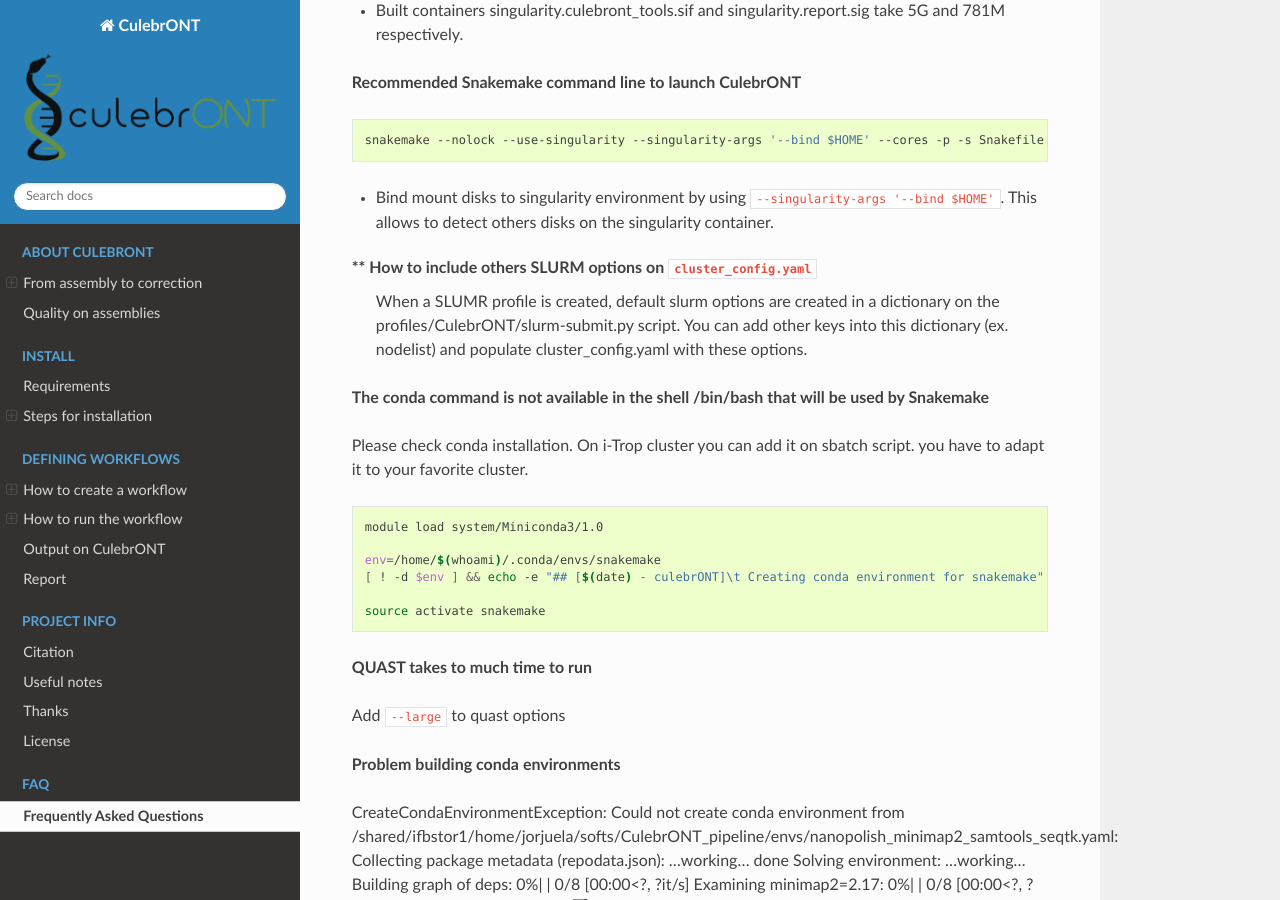
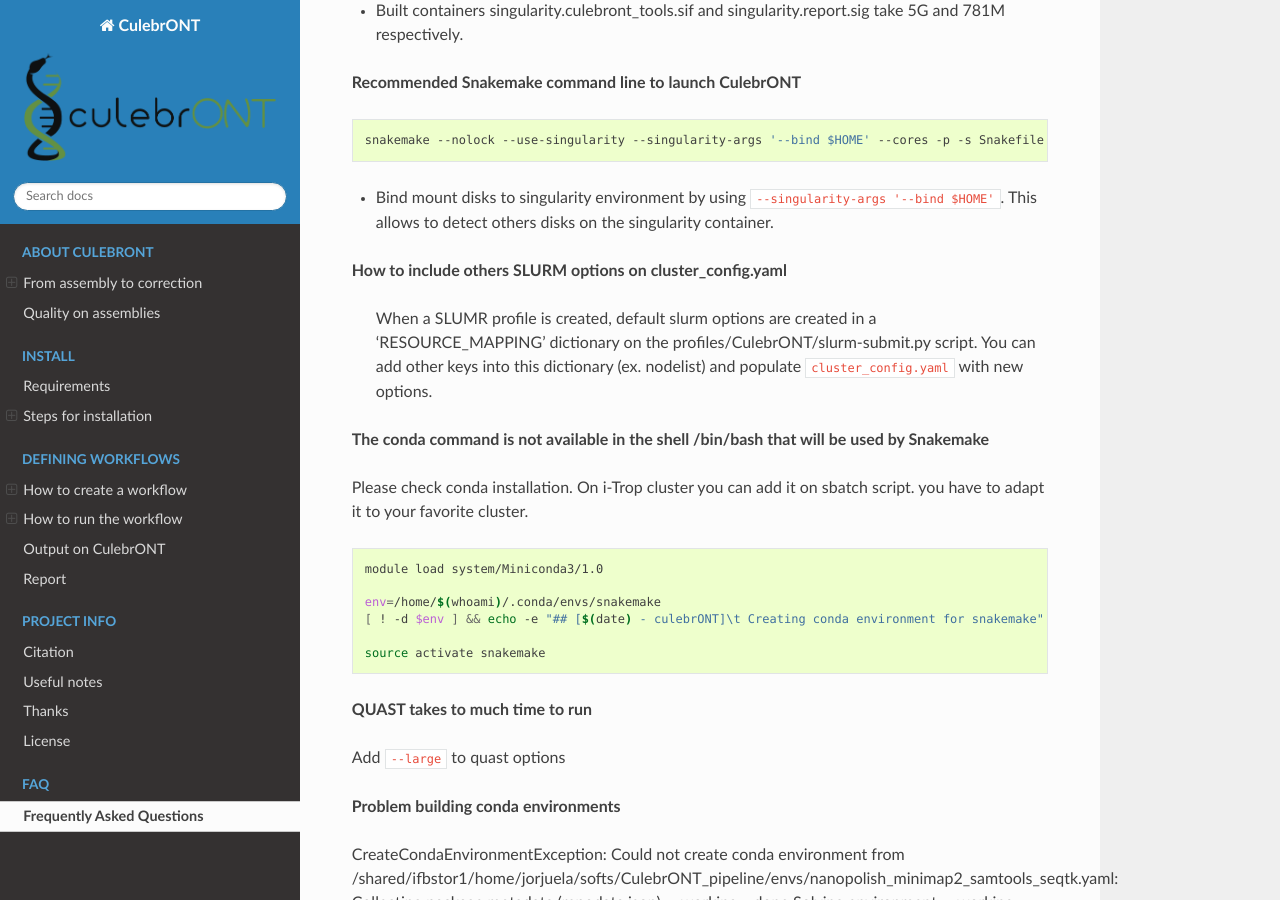
Before and after one commit to SouthGreenPlatform/culebrONT, a Sphinx documentation site: the page built from docs/source/FAQ.rst, in a window 1280 px wide and 900 px high, scrolled down 475 px. Built offline with Sphinx 7.4.7 and the Read the Docs theme 2.0.0, drawn with Linux system fonts in a browser that asks for light colours; the version number could not be read and is left out.

Commit message:
doc add params on cluster config

```diff
--- a/docs/source/FAQ.rst
+++ b/docs/source/FAQ.rst
@@ -25,8 +25,9 @@ Frequently Asked Questions
 - Bind mount disks to singularity environment by using ``--singularity-args '--bind $HOME'``. This allows to detect others disks on the singularity container.
 
 
-** How to include others SLURM options on ``cluster_config.yaml``
-   When a SLUMR profile is created, default slurm options are created in a dictionary on the profiles/CulebrONT/slurm-submit.py script. You can add other keys into this dictionary (ex. nodelist) and populate cluster_config.yaml with these options.
+**How to include others SLURM options on cluster_config.yaml**
+
+   When a SLUMR profile is created, default slurm options are created in a 'RESOURCE_MAPPING' dictionary on the profiles/CulebrONT/slurm-submit.py script. You can add other keys into this dictionary (ex. nodelist) and populate ``cluster_config.yaml`` with new options.
 
 
 **The conda command is not available in the shell /bin/bash that will be used by Snakemake**
```
